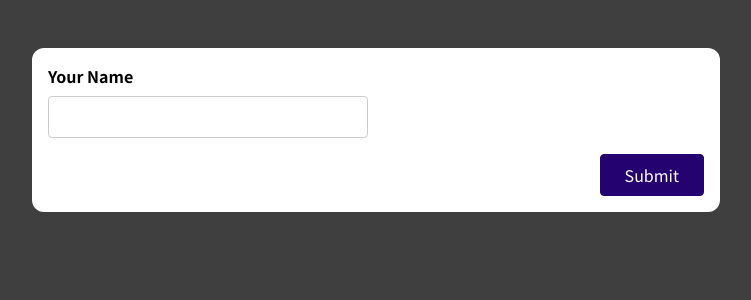
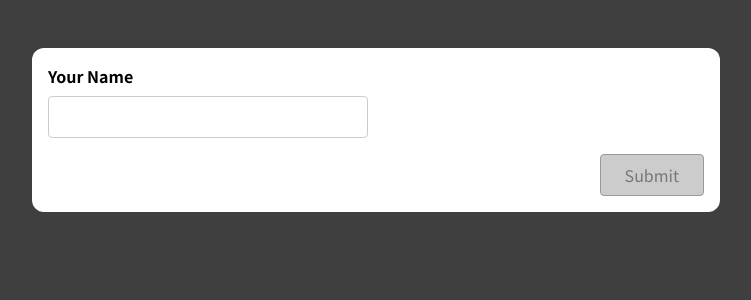
Before and after one commit to ks982579/academind_complete_react_course, a React (Create React App) app in the folder section_16/01-starting-project/: page / in a window 1280 px wide. Shown: the top 300 px of the page, without its empty margins (264-1015 px from the left). Built offline with nearby package versions, Linux system fonts and the light colour scheme.

Commit message:
lesson 205: form validity

```diff
--- a/section_16/01-starting-project/src/components/SimpleInput.js
+++ b/section_16/01-starting-project/src/components/SimpleInput.js
@@ -6,6 +6,12 @@
 
   const enteredNameIsValid = enteredName.trim() !== '';
   const nameInputIsInvalid = !enteredNameIsValid && enteredNameTouched;
+
+  let formIsValid = false;
+
+  if (enteredNameIsValid){
+    formIsValid = true;
+  }
 
   const nameInputChangeHandler = event => {
     setEnteredName(event.target.value);
@@ -38,7 +44,7 @@
         {nameInputIsInvalid && <p className='error-text'>Name must not be empty.</p>}
       </div>
       <div className="form-actions">
-        <button>Submit</button>
+        <button disabled={!formIsValid}>Submit</button>
       </div>
     </form>
   );
--- a/section_16/01-starting-project/src/index.css
+++ b/section_16/01-starting-project/src/index.css
@@ -79,6 +79,15 @@
   border-color: #33059e;
 }
 
+button:disabled,
+button:disabled:hover,
+button:disabled:active {
+  background-color: #ccc;
+  color: #777;
+  border-color: #999;
+  cursor: not-allowed;
+}
+
 .form-actions {
   text-align: right;
 }
```
